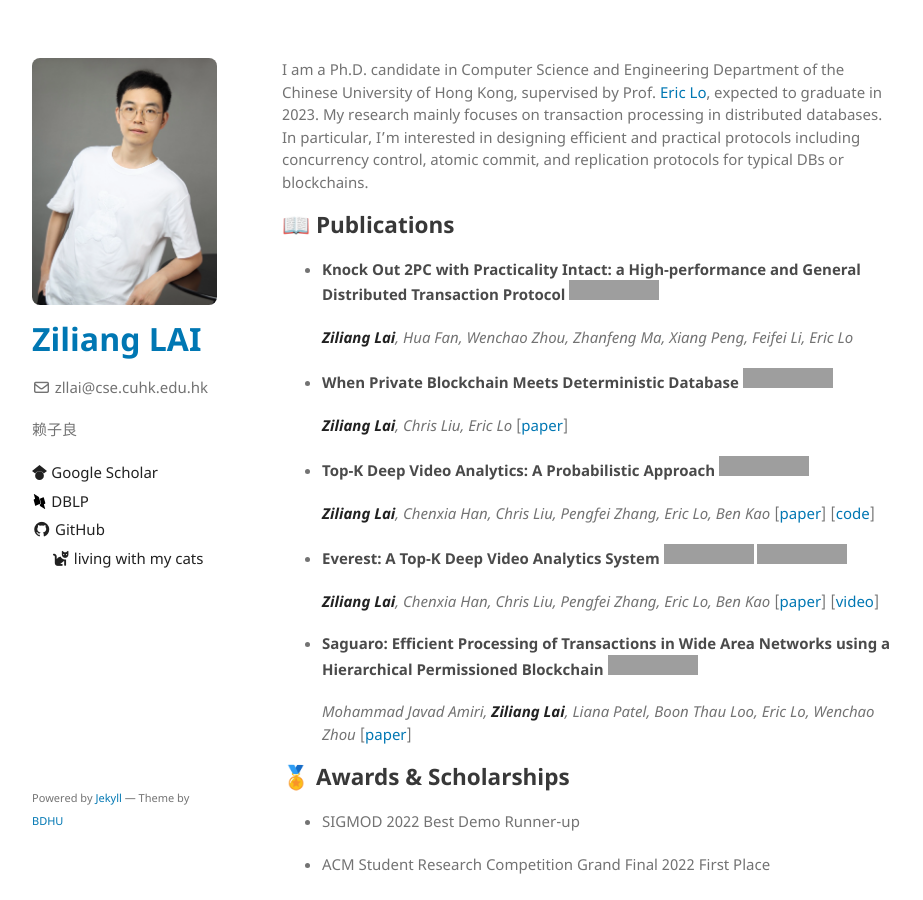
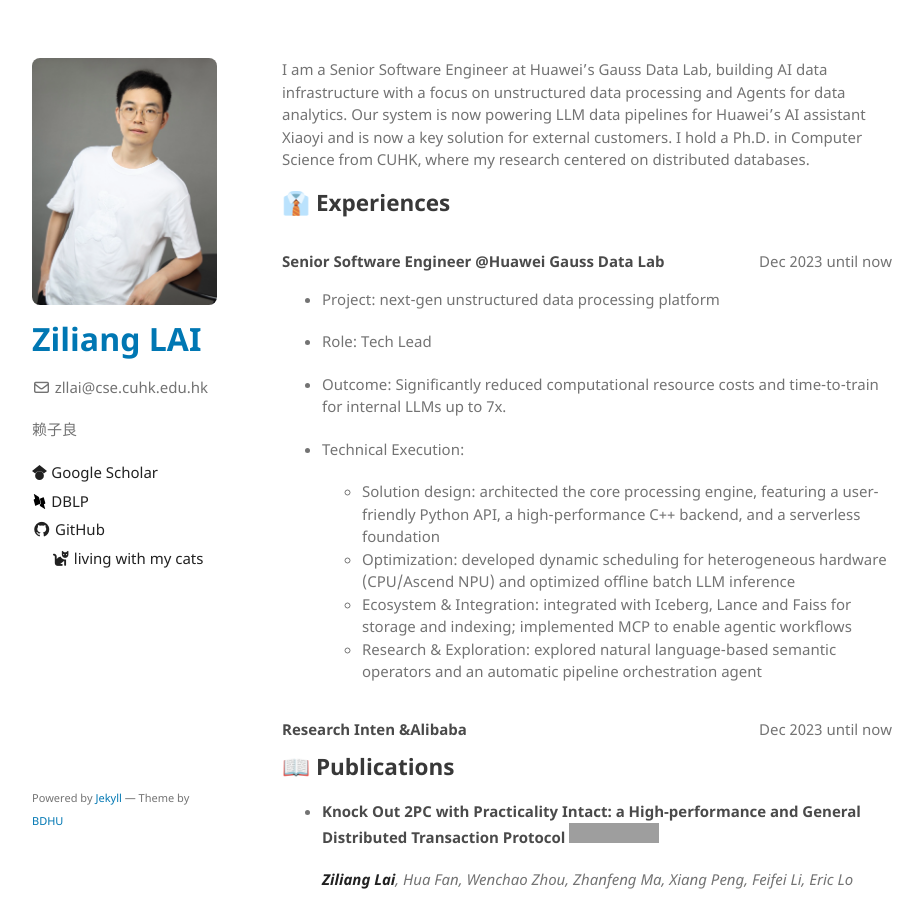
Before and after one commit to zllai/zllai.github.io, a Jekyll site: the page built from index.md, in a window 1280 px wide and 900 px high, cut to the strip 0-900 px from the top of the window. Shown: the whole strip, without its empty margins (178-1101 px from the left). Built offline with Jekyll 4.4.1, drawn with Linux system fonts in a browser that asks for light colours; emoji names are drawn with the system emoji font; grey boxes are pictures that could not be loaded.

Commit message:
update intro

```diff
--- a/index.md
+++ b/index.md
@@ -2,11 +2,35 @@
 layout: default
 ---
 
+I am a Senior Software Engineer at Huawei's Gauss Data Lab, building AI data infrastructure with a focus on unstructured data processing and Agents for data analytics. Our system is now powering LLM data pipelines for Huawei's AI assistant Xiaoyi and is now a key solution for external customers. I hold a Ph.D. in Computer Science from CUHK, where my research centered on distributed databases.
+
+## :necktie: Experiences
+
+<div style="display: flex; align-items: center;">
+  <h4 style="margin: 1em 0em;">Senior Software Engineer @Huawei Gauss Data Lab</h4>
+  <span style="margin-left: auto;">Dec 2023 until now</span>
+</div>
 
 
-I am a Ph.D. candidate in Computer Science and Engineering Department of the Chinese University of Hong Kong, supervised by Prof. [Eric Lo](https://www.cse.cuhk.edu.hk/~ericlo/), expected to graduate in 2023.
-My research mainly focuses on transaction processing in distributed databases.
-In particular, I'm interested in designing efficient and practical protocols including concurrency control, atomic commit, and replication protocols for typical DBs or blockchains.
+- Project: next-gen unstructured data processing platform
+
+- Role: Tech Lead
+
+- Outcome: Significantly reduced computational resource costs and time-to-train for internal LLMs up to 7x.
+
+- Technical Execution:
+
+  - Solution design: architected the core processing engine, featuring a user-friendly Python API, a high-performance C++ backend, and a serverless foundation
+  - Optimization: developed dynamic scheduling for heterogeneous hardware (CPU/Ascend NPU) and optimized offline batch LLM inference
+  - Ecosystem & Integration: integrated with Iceberg, Lance and Faiss for storage and indexing; implemented MCP to enable agentic workflows
+  - Research & Exploration: explored natural language-based semantic operators and an automatic pipeline orchestration agent
+
+<div style="display: flex; align-items: center;">
+  <h4 style="margin: 1em 0em;">Research Inten &Alibaba</h4>
+  <span style="margin-left: auto;">Dec 2023 until now</span>
+</div>
+
+
 
 ## :book: Publications
 
```
